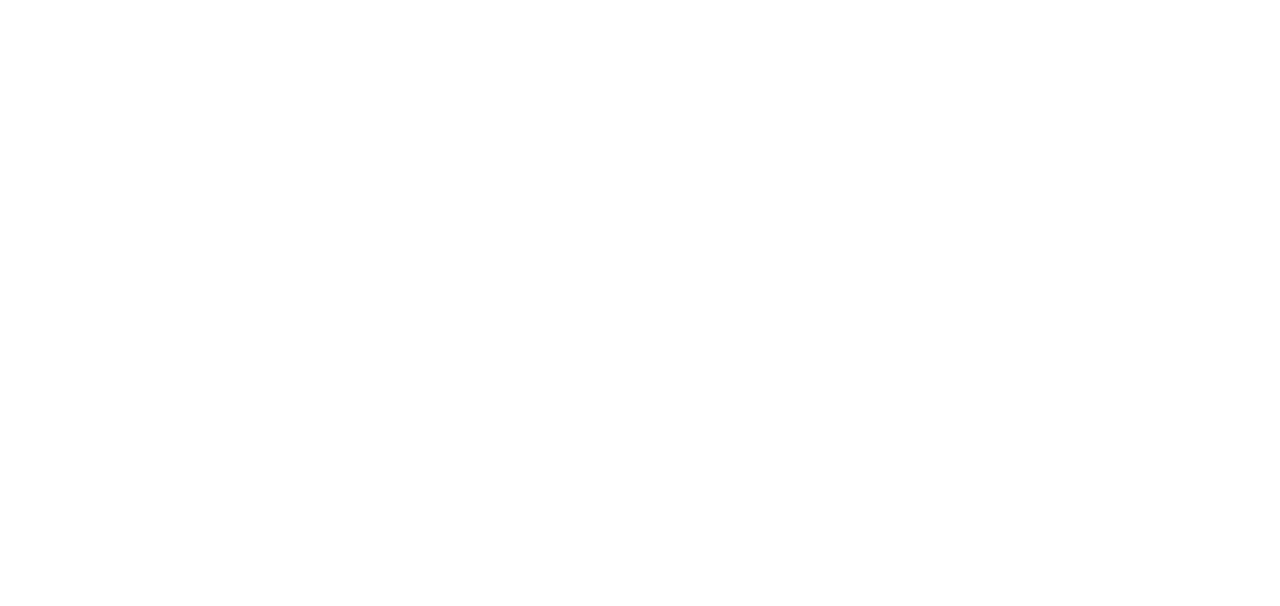
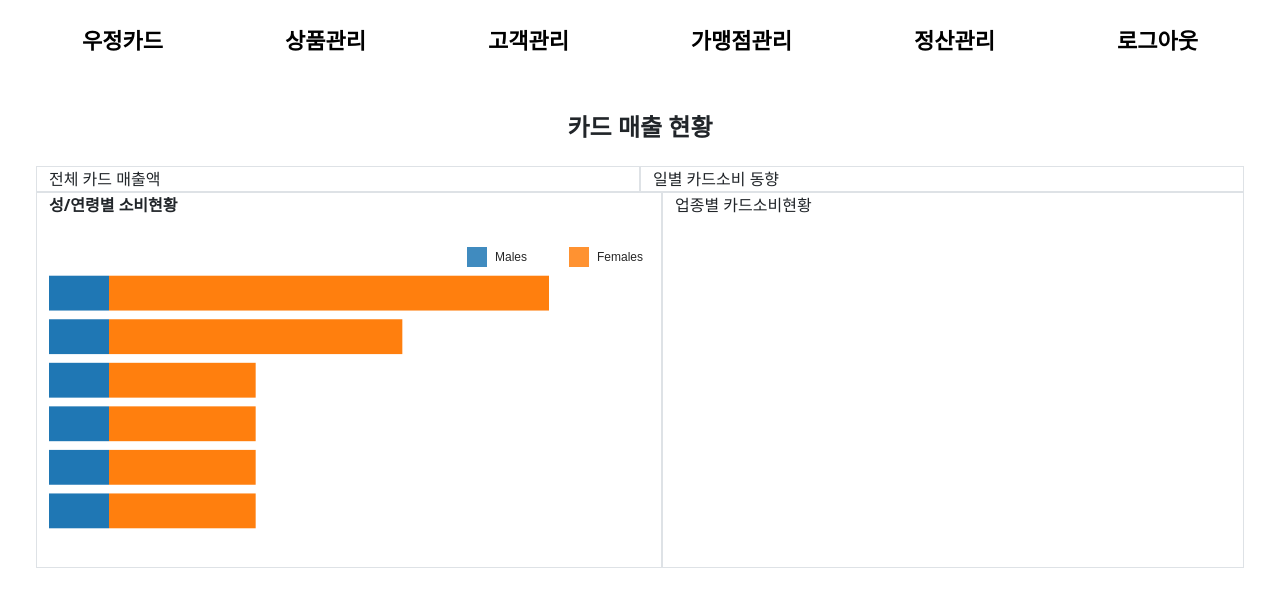
Before and after one commit to WoojungCard/WoojungCard, a React (Create React App) app in the folder frontend/: page /admin/financialManage in a window 1280 px wide. Before the commit this address had no page. Shown: the top 606 px of the page. Built offline with nearby package versions, Linux system fonts and the light colour scheme.

Commit message:
modifying financial management

```diff
--- a/frontend/src/ProjectRouter.jsx
+++ b/frontend/src/ProjectRouter.jsx
@@ -16,7 +16,7 @@ import CardProductDetail from "./component/card/CardProductDetail";
 import CardManage from "./component/admin/card/CardManage";
 import CardManageDetail from "./component/admin/card/CardManageDetail";
 import CardNew from "./component/admin/card/CardNew";
-import Barchart from "./component/admin/financial/Barchart";
+import FinancialManage from "./component/admin/financial/FinancialManage";
 
 const ProjectRouter = () => {
 	return (
@@ -47,7 +47,7 @@ const ProjectRouter = () => {
 					<Route path="cardManage" element=<CardManage/> />
 					<Route path="cardManageDetail/:index" element=<CardManageDetail/> />
 					<Route path="cardNew" element=<CardNew/> />
-					<Route path="barChart" element=<Barchart/> />
+					<Route path="financialManage" element=<FinancialManage/> />
 				</Route>
 			</Routes>
 		</BrowserRouter>
--- a/frontend/src/component/admin/financial/Barchart.jsx
+++ b/frontend/src/component/admin/financial/Barchart.jsx
@@ -14,7 +14,7 @@ const Barchart = () => {
 
     return (
         // chart height이 100%이기 때문이 chart를 덮는 마크업 요소에 height 설정
-        <div style={{ width: '800px', height: '500px', margin: '0 auto' }}>
+        <div style={{ width: '600px', height: '350px', margin: '0 auto' }}>
             <ResponsiveBar
 
                 layout='horizontal'
@@ -46,7 +46,7 @@ const Barchart = () => {
                 /**
                  * chart margin
                  */
-                margin={{ top: 50, right: 130, bottom: 50, left: 60 }}
+                margin={{ top: 50, right: 100, bottom: 30, left: 60 }}
                 /**
                  * chart padding (bar간 간격)
                  */
@@ -69,6 +69,7 @@ const Barchart = () => {
                         text: {
                             fontSize: 14,
                             fill: '#000000',
+                            display: 'none'
                         },
                     },
                     /**
@@ -110,7 +111,7 @@ const Barchart = () => {
                  */
                 axisLeft={{
                     tickSize: 0, // 값 설명하기 위해 튀어나오는 점 크기
-                    tickPadding: -50, // tick padding
+                    tickPadding: 10, // tick padding
                     tickRotation: 0, // tick 기울기
                     // legend: 'price', // left 글씨
                     // legendPosition: 'middle', // 글씨 위치
@@ -138,7 +139,7 @@ const Barchart = () => {
                         direction: 'row', // item 그려지는 방향
                         justify: false, // 글씨, 색상간 간격 justify 적용 여부
                         translateX: 120, // chart와 X 간격
-                        translateY: -15, // chart와 Y 간격
+                        translateY: -20, // chart와 Y 간격
                         itemsSpacing: 2, // item간 간격
                         itemWidth: 100, // item width
                         itemHeight: 20, // item height
--- /dev/null
+++ b/frontend/src/component/admin/financial/FinancialManage.jsx
@@ -0,0 +1,32 @@
+import Barchart from "./Barchart";
+
+function FinancialManage() {
+    return (
+        <div className="mx-5 mt-5">
+            <h4 className="fw-bold text-center mb-4">카드 매출 현황</h4>
+
+            <div className="">
+                <div className="row">
+                    <div className="col border">
+                        전체 카드 매출액
+                    </div>
+                    <div className="col border">
+                        일별 카드소비 동향
+                    </div>
+                </div>
+
+                <div className="row">
+                    <div className="col border">
+                        <span className="fw-bold">성/연령별 소비현황</span>
+                        <Barchart/>
+                    </div>
+                    <div className="col border">
+                        업종별 카드소비현황
+                    </div>
+                </div>
+            </div>
+        </div>
+    );
+}
+
+export default FinancialManage;
--- a/frontend/src/component/header/AdminHeader.jsx
+++ b/frontend/src/component/header/AdminHeader.jsx
@@ -5,7 +5,7 @@ import Dropdown from 'react-bootstrap/Dropdown';
 const styles = {
     main: {
         textDecoration: 'none',
-        fontSize: 25,
+        fontSize: 22,
         fontWeight: 'bold',
         color: 'black'
     }
@@ -26,7 +26,7 @@ function AdminHeader() {
 
                     <Link to={"/"} style={styles.main}>가맹점관리</Link>
 
-                    <Link to={"/"} style={styles.main}>정산관리</Link>
+                    <Link to={"/admin/financialManage"} style={styles.main}>정산관리</Link>
 
                     <Link to={"/"} style={styles.main}>로그아웃</Link>
                 </div>
```
